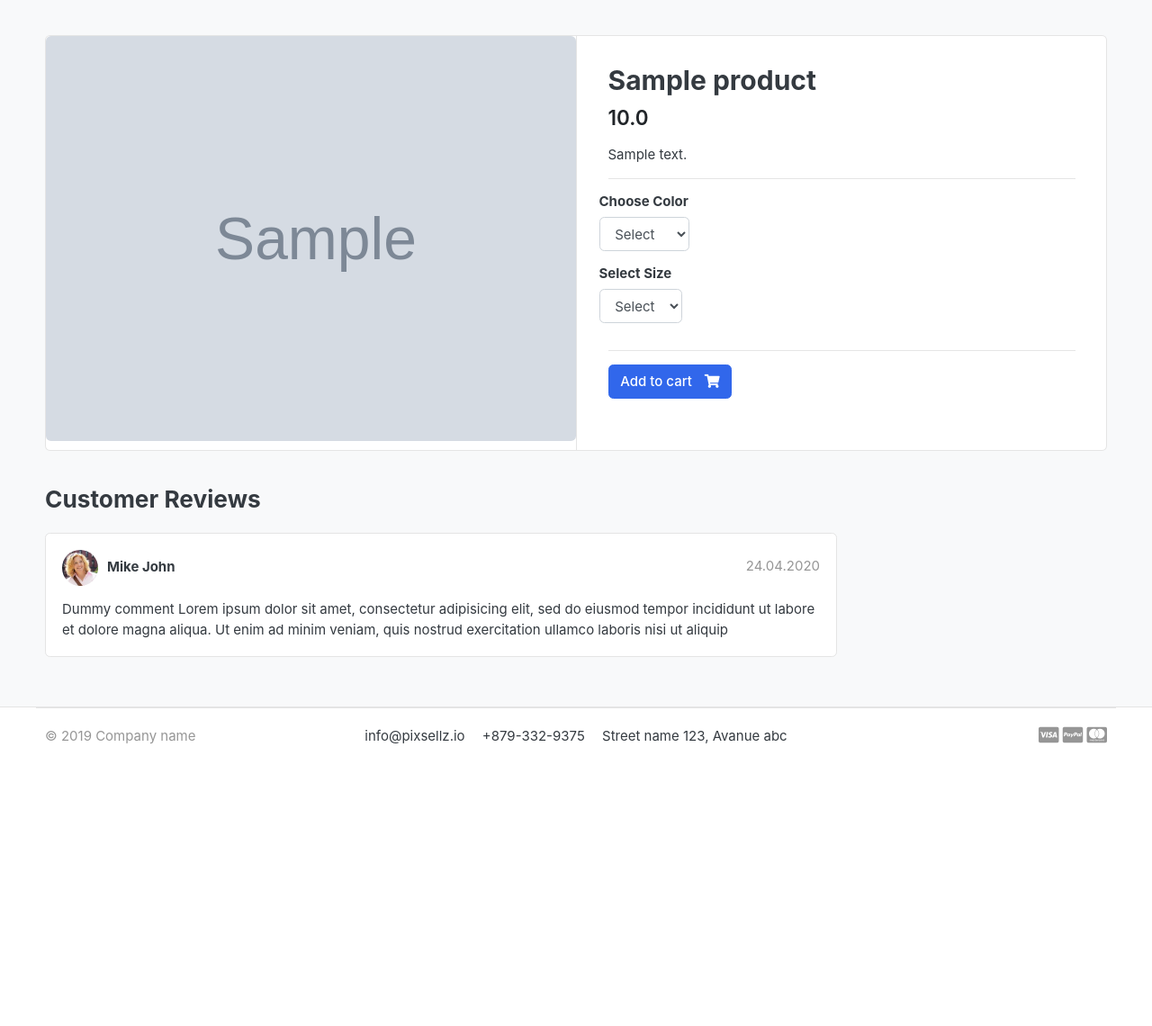
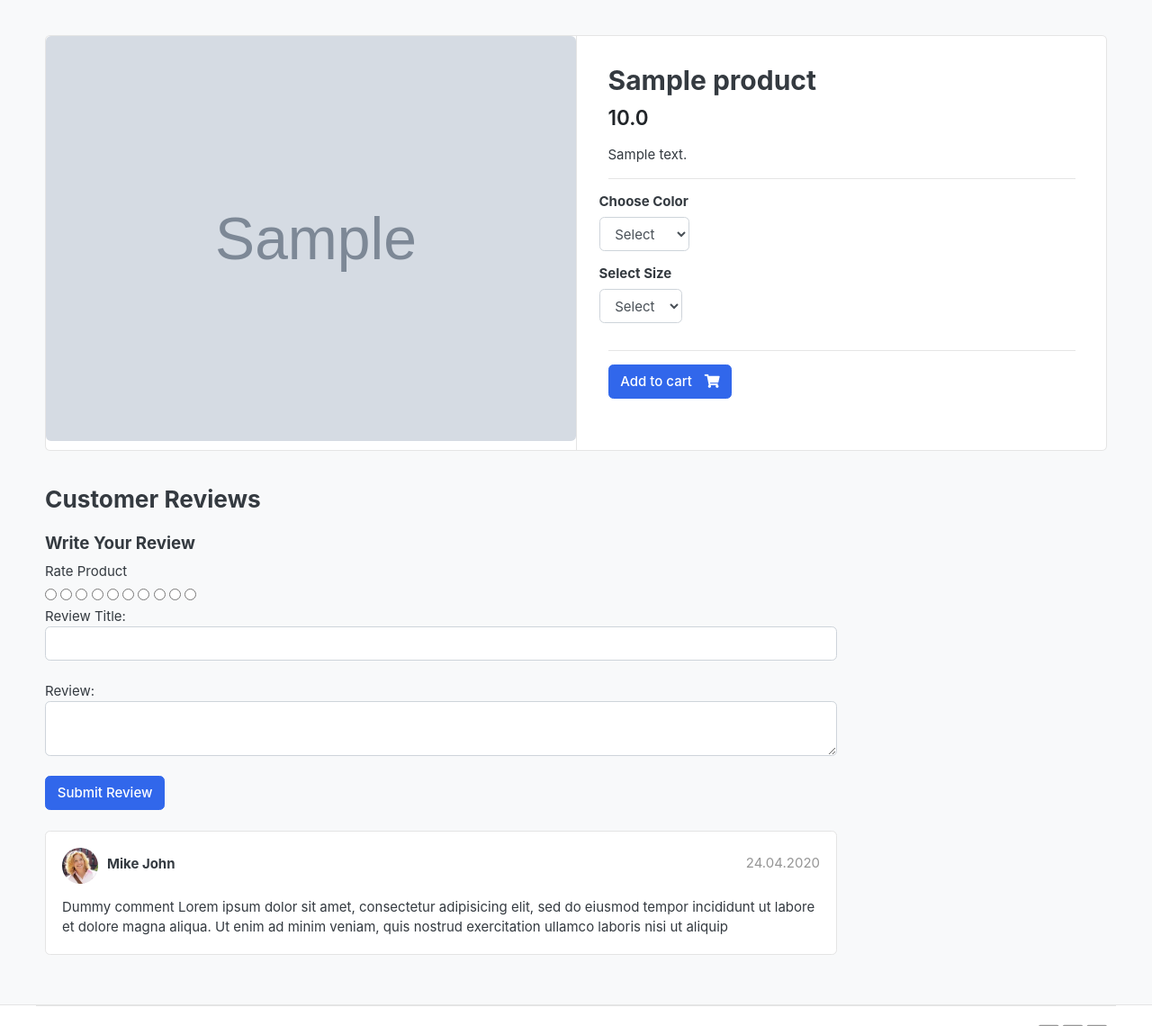
Before and after one commit to NikodemRoy/Shopango, a Django app: a page that uses templates/base.html in a window 1280 px wide. Shown: the part 119-1259 px from the top of the page at 90% size. Before the commit the page ends 946 px from the top, so only its background shows below. Run offline with Django 4.2, Linux system fonts and the light colour scheme; tables that the repository leaves empty hold one stand-in row (values such as "Sample post"); grey boxes marked "Sample" are stand-in pictures; some libraries are stand-ins or nearby versions; some web fonts are replaced.

Commit message:
added review form to product detail

```diff
--- a/APPS/store/templates/store/product_detail.html
+++ b/APPS/store/templates/store/product_detail.html
@@ -91,9 +91,40 @@
 
         </header>
 
+        <form action="" method="POST">
+            {% csrf_token %}
+            <h5>Write Your Review</h5>
+            <div>
+                <label>Rate Product</label>
+                <br>
+                <div class="rate">
+                    <input type="radio" name="rating" id="rating10" value="5" required /><label for="rating10" title="5"></label>
+                    <input type="radio" name="rating" id="rating9" value="4.5" required /><label for="rating9" title="4.5" class="half"></label>
+                    <input type="radio" name="rating" id="rating8" value="4" required /><label for="rating8" title="4"></label>
+                    <input type="radio" name="rating" id="rating7" value="3.5" required /><label for="rating7" title="3.5" class="half"></label>
+                    <input type="radio" name="rating" id="rating6" value="3" required /><label for="rating6" title="3"></label>
+                    <input type="radio" name="rating" id="rating5" value="2.5" required /><label for="rating5" title="2.5" class="half"></label>
+                    <input type="radio" name="rating" id="rating4" value="2" required /><label for="rating4" title="2"></label>
+                    <input type="radio" name="rating" id="rating3" value="1.5" required /><label for="rating3" title="1.5" class="half"></label>
+                    <input type="radio" name="rating" id="rating2" value="1" required /><label for="rating2" title="1"></label>
+                    <input type="radio" name="rating" id="rating1" value="0.5" required /><label for="rating1" title="0.5" class="half"></label>
+                </div>
+
+
+                Review Title:
+                <input type="text" class="form-control" name="subject">
+                <br>
+                Review:
+                <textarea name="review" id="" class="form-control" rows="2"></textarea>
+                <br>
+                <input type="submit" value="Submit Review" class="btn btn-primary">
+            </div>
+        </form>
+        <br>
+
         <article class="box mb-3">
             <div class="icontext w-100">
-                <img src="{%static 'images/avatars/avatar1.jpg' %}" class="img-xs icon rounded-circle">
+                <img src="{% static 'images/avatars/avatar1.jpg' %}" class="img-xs icon rounded-circle">
                 <div class="text">
                     <span class="date text-muted float-md-right">24.04.2020 </span>
                     <h6 class="mb-1">Mike John </h6>
--- a/templates/base.html
+++ b/templates/base.html
@@ -24,6 +24,8 @@
 <!-- custom style -->
 <link href="{% static 'css/ui.css' %}" rel="stylesheet" type="text/css"/>
 <link href="{% static 'css/responsive.css' %}" rel="stylesheet" media="only screen and (max-width: 1200px)" />
+
+<link href="{% static 'css/custom.css' %}" rel="stylesheet" type="text/css"/>
 
 <!-- custom javascript -->
 <script src="{% static 'js/script.js' %}" type="text/javascript"></script>
```
Also changed, not shown: APPS/store/forms.py (added, +12 -0 lines), static/css/custom.css (added).
